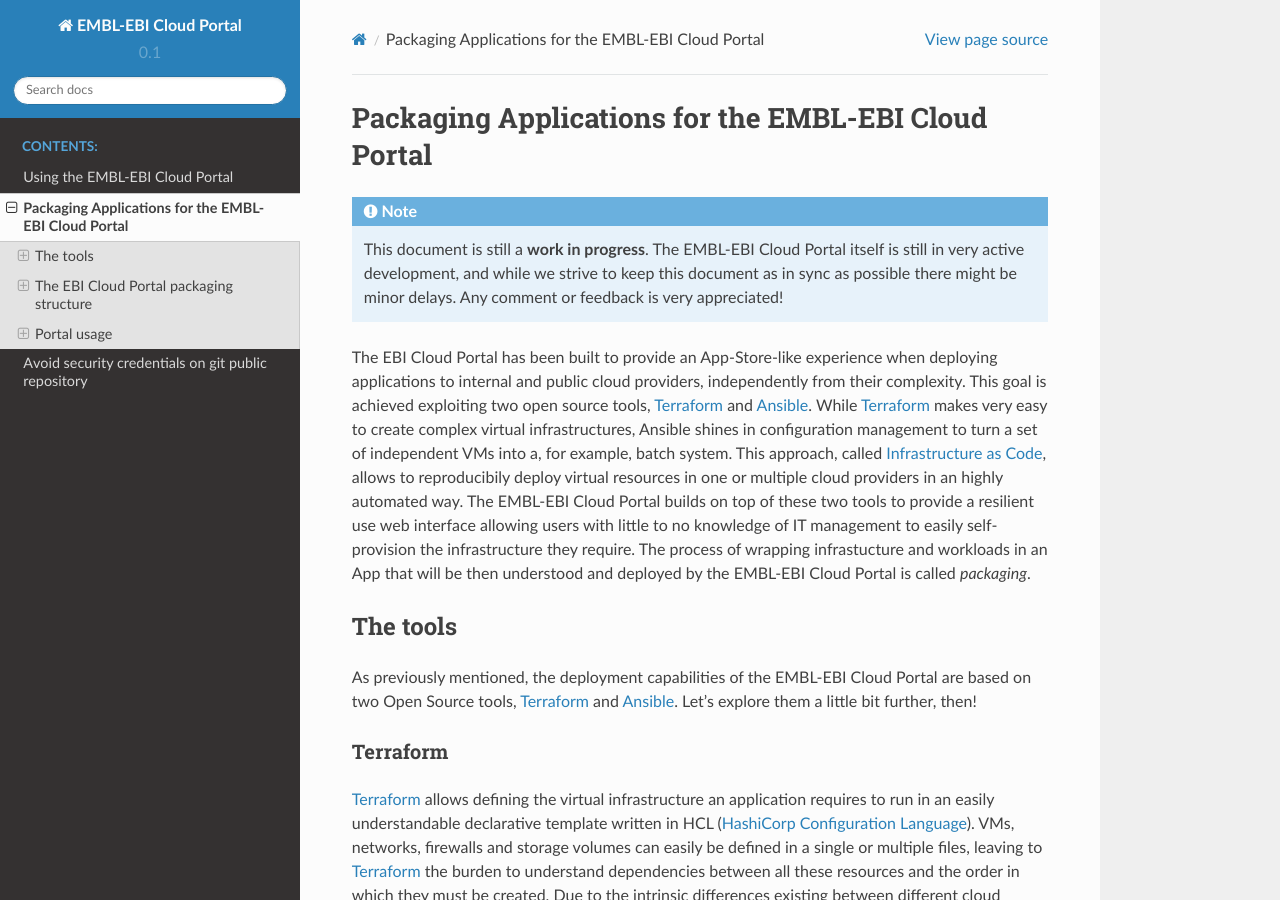
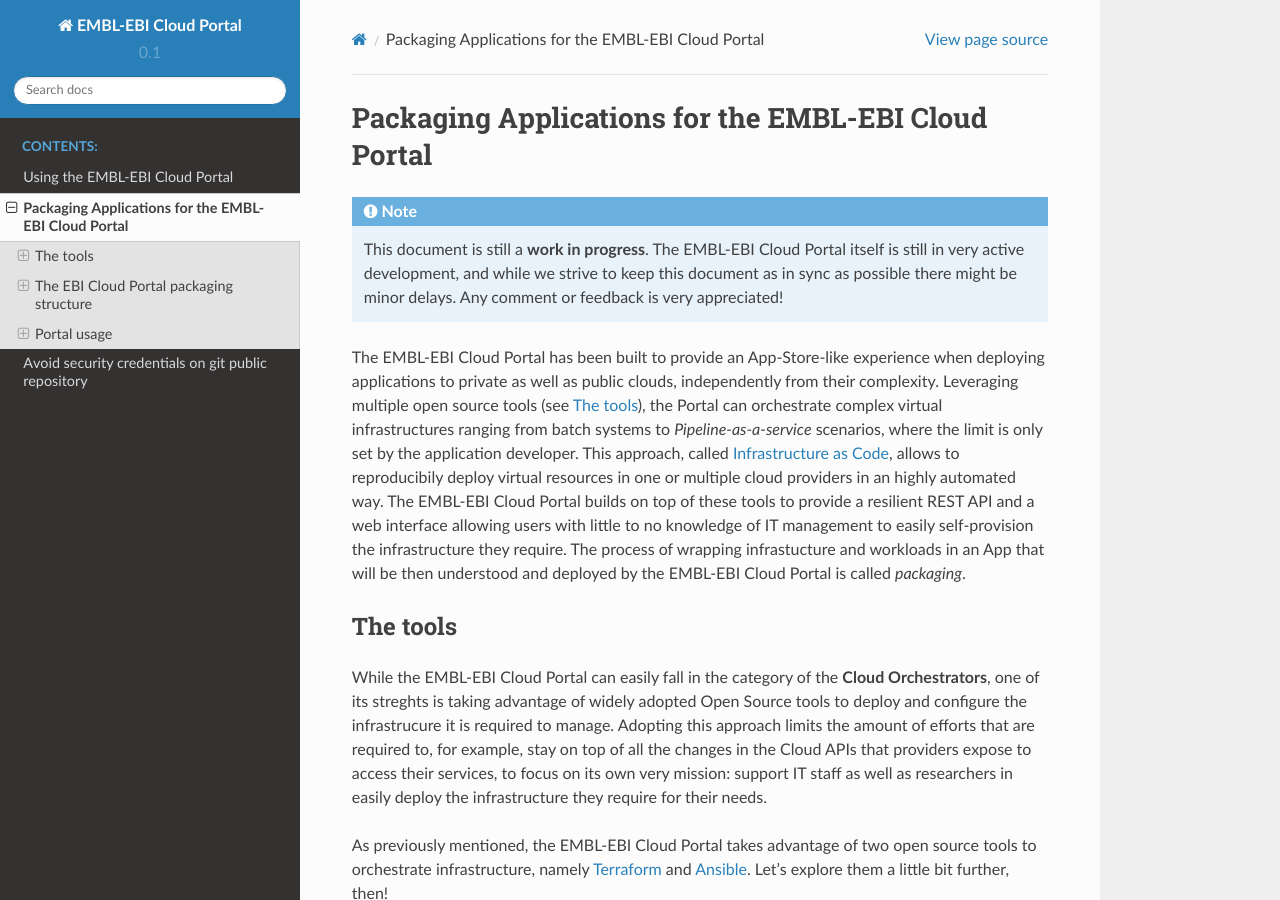
Before and after one commit to isabella232/cloud-portal-documentation, a Sphinx documentation site: the page built from docs/source/applications_packaging.rst, in a window 1280 px wide and 900 px high. Built offline with Sphinx 7.4.7 and the Read the Docs theme 2.0.0, drawn with Linux system fonts in a browser that asks for light colours.

Commit message:
Rework general intro and tools intro

```diff
--- a/docs/source/applications_packaging.rst
+++ b/docs/source/applications_packaging.rst
@@ -5,25 +5,34 @@
           and while we strive to keep this document as in sync as possible there might be minor delays. Any comment or feedback is very appreciated!
 
 
-The EBI Cloud Portal has been built to provide an App-Store-like
-experience when deploying applications to internal and public cloud
-providers, independently from their complexity. This goal is achieved
-exploiting two open source tools, |terraform| and |ansible|. While |terraform| makes very
-easy to create complex virtual infrastructures, Ansible shines in configuration
-management to turn a set of independent VMs into a, for example, batch system. This
-approach, called `Infrastructure as Code <https://en.wikipedia.org/wiki/Infrastructure_as_Code>`_,
+The |project_name| has been built to provide an App-Store-like
+experience when deploying applications to private as well as public clouds,
+independently from their complexity. Leveraging multiple open source tools (see :ref:`portal-tools`), the
+Portal can orchestrate complex virtual infrastructures ranging from batch
+systems to *Pipeline-as-a-service* scenarios, where the limit is only set by the
+application developer. This approach, called `Infrastructure as Code <https://en.wikipedia.org/wiki/Infrastructure_as_Code>`_,
 allows to reproducibily deploy virtual resources in one or multiple cloud providers
-in an highly automated way. The |project_name| builds on top of these two tools
-to provide a resilient use web interface allowing users with little to
+in an highly automated way. The |project_name| builds on top of these tools
+to provide a resilient REST API and a web interface allowing users with little to
 no knowledge of IT management to easily self-provision the infrastructure they require.
 The process of wrapping infrastucture and workloads in an App that will be then
 understood and deployed by the |project_name| is called *packaging*.
 
+.. _portal-tools:
+
 The tools
 --------------
 
-As previously mentioned, the deployment capabilities of the |project_name|
-are based on two Open Source tools, |terraform| and |ansible|. Let’s
+While the |project_name| can easily fall in the category of the **Cloud Orchestrators**,
+one of its streghts is taking advantage of widely adopted Open Source tools to
+deploy and configure the infrastrucure it is required to manage. Adopting this
+approach limits the amount of efforts that are required to, for example, stay on
+top of all the changes in the Cloud APIs that providers expose to access their services,
+to focus on its own very mission: support IT staff as well as researchers in easily
+deploy the infrastructure they require for their needs.
+
+As previously mentioned, the |project_name| takes advantage of two open source
+tools to orchestrate infrastructure, namely |terraform| and |ansible|. Let’s
 explore them a little bit further, then!
 
 Terraform
```
